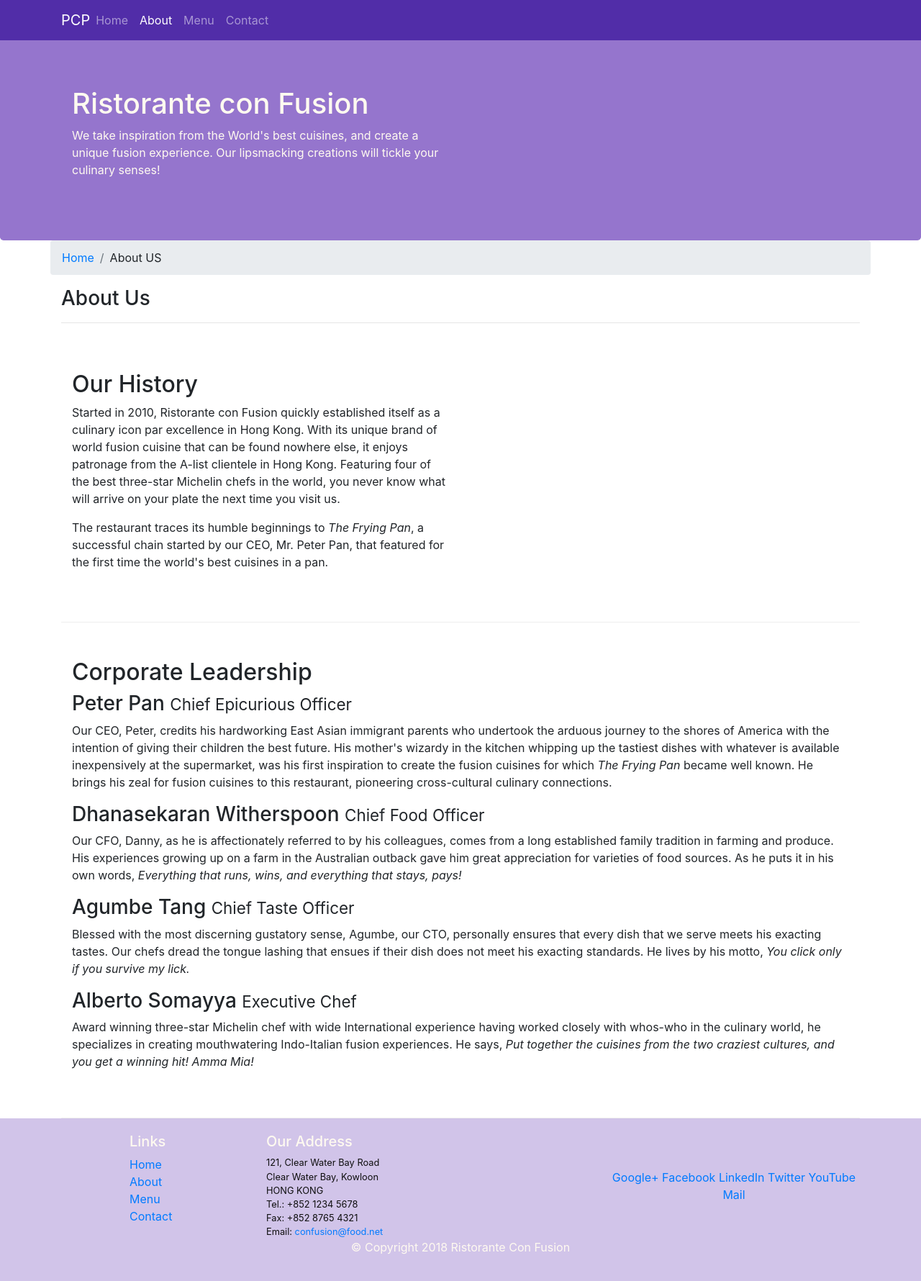
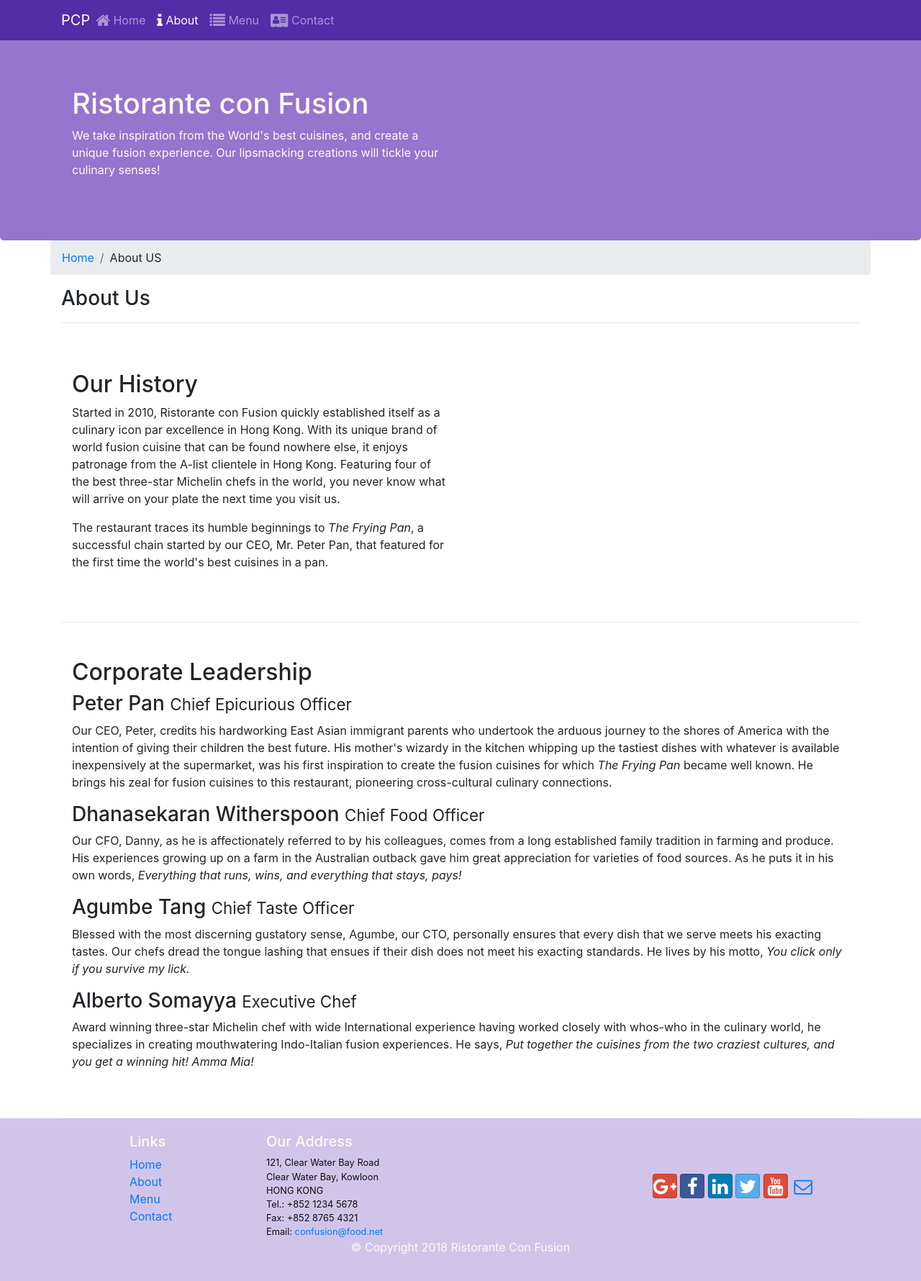
Before and after one commit to vinodbistvb/bootstrap4Trials, a website: page aboutus.html in a window 1280 px wide. Shown: the whole page at 72% size. Drawn offline with nearby package versions, Linux system fonts and the light colour scheme.

Commit message:
icon fonts

```diff
--- a/aboutus.html
+++ b/aboutus.html
@@ -8,6 +8,8 @@
 
     <!-- Bootstrap CSS -->
     <link rel="stylesheet" href="node_modules/bootstrap/dist/css/bootstrap.min.css">
+    <link rel="stylesheet" href="node_modules/font-awesome/css/font-awesome.min.css">
+    <link rel="stylesheet" href="node_modules/bootstrap-social/bootstrap-social.css">
     <link rel="stylesheet" href="css/style.css">
     <title>Ristorante Con Fusion: About Us</title>
 
@@ -22,10 +24,10 @@
             <a class="navbar-brand mr-auto" href="./index.html">PCP</a>
             <div class="collapse navbar-collapse" id="Navbar">
                 <ul class="navbar-nav mr-auto">
-                    <li class="nav-itema"><a class="nav-link" href="./index.html">Home</a></li>
-                    <li class="nav-item active"><a class="nav-link" href="./aboutus.html">About</a></li>
-                    <li class="nav-item"><a class="nav-link" href="#">Menu</a></li>
-                    <li class="nav-item"><a class="nav-link" href="#">Contact</a></li>
+                    <li class="nav-itema"><a class="nav-link" href="./index.html"><span class="fa fa-home fa-lg"></span> Home</a></li>
+                    <li class="nav-item active"><a class="nav-link" href="./aboutus.html"><span class="fa fa-info fa-lg"></span> About</a></li>
+                    <li class="nav-item"><a class="nav-link" href="#"><span class="fa fa-list fa-lg"></span> Menu</a></li>
+                    <li class="nav-item"><a class="nav-link" href="#"><span class="fa fa-address-card fa-lg"></span> Contact</a></li>
                 </ul>
         </div>
         </div>
@@ -131,12 +133,12 @@
                 </div>
                 <div class="col-12 col-sm-4 align-self-center">
                     <div class="text-center">
-                        <a href="http://google.com/+">Google+</a>
-                        <a href="http://www.facebook.com/profile.php?id=">Facebook</a>
-                        <a href="http://www.linkedin.com/in/">LinkedIn</a>
-                        <a href="http://twitter.com/">Twitter</a>
-                        <a href="http://youtube.com/">YouTube</a>
-                        <a href="mailto:">Mail</a>
+                        <a class="btn btn-social-icon btn-google" href="http://google.com/+"><i class="fa fa-google-plus fa-lang"></i></a>
+                        <a class="btn btn-social-icon btn-facebook" href="http://www.facebook.com/profile.php?id="><i class="fa fa-facebook fa-lang"></i></a>
+                        <a class="btn btn-social-icon btn-linkedin" href="http://www.linkedin.com/in/"><i class="fa fa-linkedin fa-lang"></i></a>
+                        <a class="btn btn-social-icon btn-twitter" href="http://twitter.com/"><i class="fa fa-twitter fa-lang"></i></a>
+                        <a class="btn btn-social-icon btn-google" href="http://youtube.com/"><i class="fa fa-youtube fa-lang"></i></a>
+                        <a class="btn btn-social-icon" href="mailto:"><i class="fa fa-envelope-o fa-lang"></i></a>
                     </div>
                 </div>
             </div>
--- a/package.json
+++ b/package.json
@@ -16,6 +16,8 @@
     "popper.js": "^1.12.9"
   },
   "dependencies": {
-    "bootstrap": "^4.0.0"
+    "bootstrap": "^4.0.0",
+    "bootstrap-social": "^5.1.1",
+    "font-awesome": "^4.7.0"
   }
 }
```
Also changed, not shown: index.html (+15 -13 lines), 1 other file.
